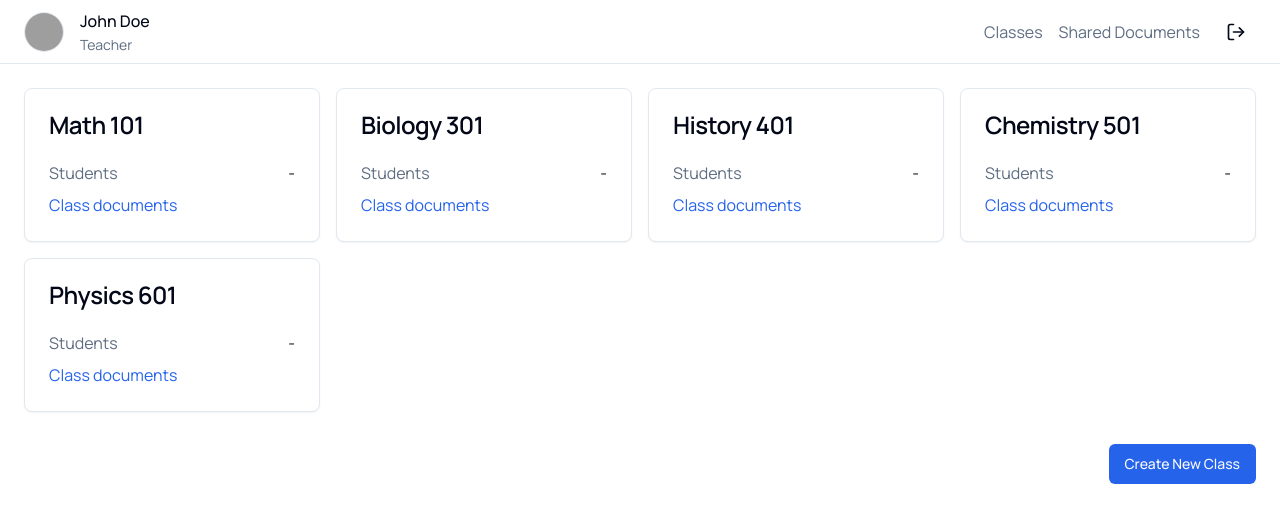
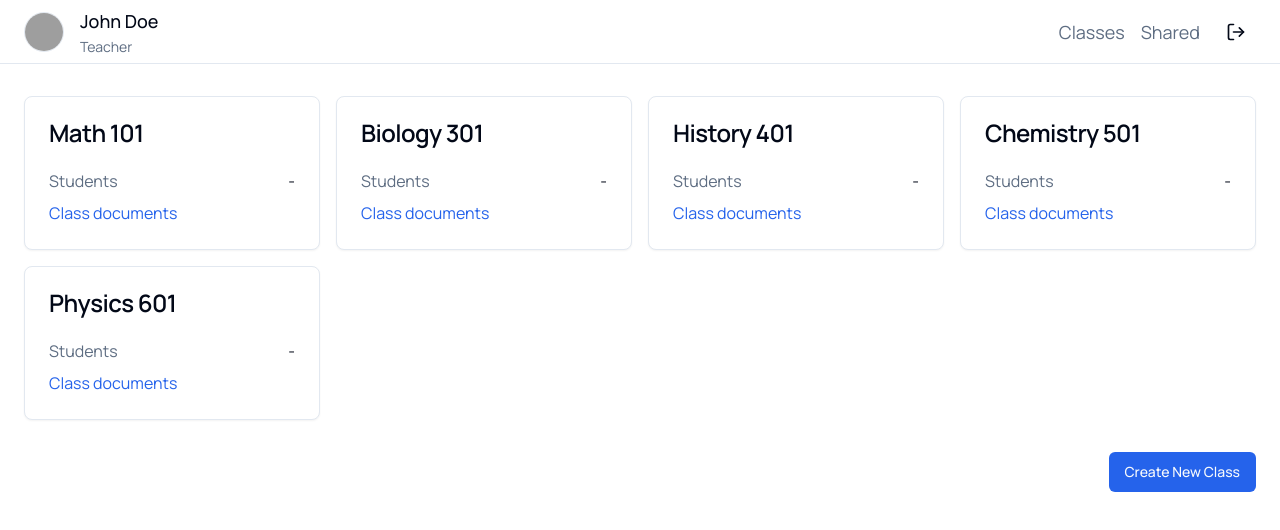
Before and after one commit to DevYatsu/TeacherApp, a Next.js app: page /admin/dashboard in a window 1280 px wide. Shown: the top 530 px of the page. Built offline with nearby package versions, Linux system fonts and the light colour scheme; grey boxes are pictures that could not be loaded.

Commit message:
dashboard ui improved

```diff
--- a/components/dashboard/LogoutLink.tsx
+++ b/components/dashboard/LogoutLink.tsx
@@ -6,7 +6,7 @@ export default function LogoutLink() {
   return (
     <Button variant="ghost" size="icon" className="ml-auto">
       <Link href="/admin/logout" className="w-5 h-5">
-        <LogOutIcon className="w-5 h-5" />
+        <LogOutIcon className="w-5 h-5" aria-label="logout link" />
       </Link>
       <span className="sr-only">Logout</span>
     </Button>
--- a/components/dashboard/dash-board-page.tsx
+++ b/components/dashboard/dash-board-page.tsx
@@ -7,45 +7,50 @@ import LogoutLink from "./LogoutLink";
 export function DashBoardPage() {
   return (
     <div className="flex flex-col min-h-screen">
-      <header className="flex items-center h-16 px-4 border-b bg-card shadow-sm sm:px-6">
-        <div className="flex items-center gap-4">
+      <header className="flex justify-center h-16 border-b bg-card shadow-sm sm:px-6">
+        <div className="flex items-center container">
+          <div className="flex items-center gap-2 sm:gap-4 px-4 sm:px-0">
             <Avatar className="border">
-            <AvatarImage src="/placeholder-user.jpg" />
+              <AvatarImage src="/placeholder-user.jpg" alt="AvatarImage" />
               <AvatarFallback>JD</AvatarFallback>
             </Avatar>
             <div className="grid gap-0.5">
-            <div className="font-medium">John Doe</div>
+              <div className="font-medium text-sm sm:text-lg">John Doe</div>
               <div className="text-sm text-muted-foreground">Teacher</div>
             </div>
           </div>
           <nav className="ml-auto flex items-center gap-4">
             <Link
               href="#"
-            className="text-muted-foreground hover:text-foreground"
+              className="text-muted-foreground text-md sm:text-lg hover:text-foreground"
               prefetch={false}
             >
               Classes
             </Link>
             <Link
               href="#"
-            className="text-muted-foreground hover:text-foreground"
+              className="text-muted-foreground text-md sm:text-lg hover:text-foreground"
               prefetch={false}
             >
-            Shared Documents
+              Shared
             </Link>
             <LogoutLink />
           </nav>
+        </div>
       </header>
-      <main className="flex-1 p-4 sm:p-6 bg-background">
+      <main className="flex-1 flex justify-center p-4 sm:pt-8 sm:p-6 bg-background">
+        <div className="container">
           <div className="grid gap-4 sm:grid-cols-2 lg:grid-cols-3 xl:grid-cols-4">
             <ClassCard title="Math 101" />
             <ClassCard title="Biology 301" />
+
             <ClassCard title="History 401" />
             <ClassCard title="Chemistry 501" />
             <ClassCard title="Physics 601" />
           </div>
           <div className="mt-8 flex justify-end">
             <Button>Create New Class</Button>
+          </div>
         </div>
       </main>
     </div>
--- a/components/logout/logout-page.tsx
+++ b/components/logout/logout-page.tsx
@@ -4,6 +4,7 @@ import { SVGProps } from "react";
 import LogoutButton from "./LogoutButton";
 import { useSession } from "next-auth/react";
 import { useRouter } from "next/navigation";
+import Link from "next/link";
 
 export function LogoutPage() {
   const { data: session } = useSession();
@@ -25,6 +26,13 @@ export function LogoutPage() {
             </p>
           </div>
           <LogoutButton />
+          <Link
+            href="/admin/dashboard"
+            className="text-center text-sm underline"
+            prefetch={true}
+          >
+            Go back to dashboard
+          </Link>
         </CardContent>
       </Card>
     </div>
```
Lines whose indentation alone changed are shown as unchanged.
